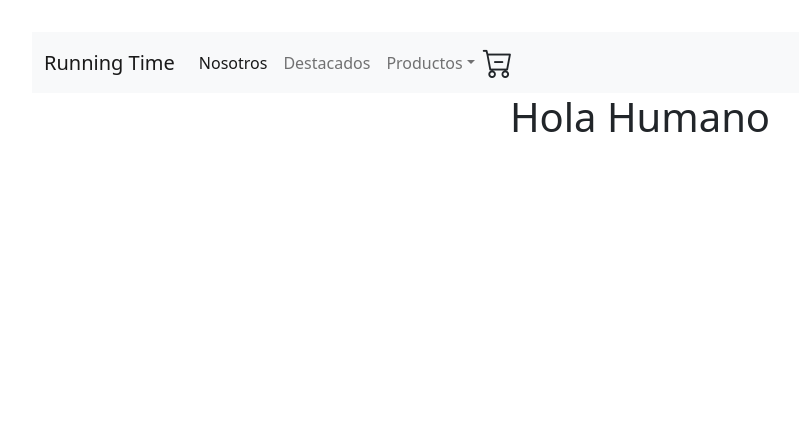
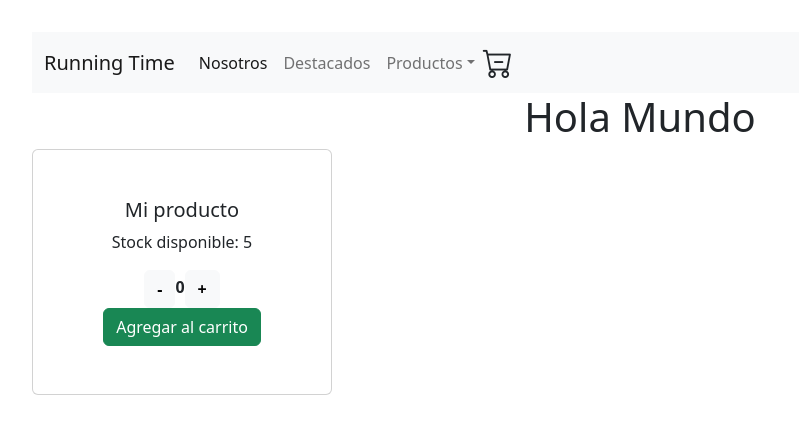
Before and after one commit to Ignacio1711/CoderReact, a React (Vite) app in the folder RunningTime/: page / in a window 1280 px wide. Shown: the top 434 px of the page, without its empty margins (0-799 px from the left). Built offline with nearby package versions, Linux system fonts and the light colour scheme.

Commit message:
Se agrega contenedor con conteo de stock

```diff
--- a/RunningTime/src/App.jsx
+++ b/RunningTime/src/App.jsx
@@ -4,12 +4,13 @@ import './App.css'
 import Navbar from './components/navbar/Navbar'
 import ItemListContainer from './components/mainContainer/ItemListContainer'
 
+
 function App() {
 
   return (
     <>
       <Navbar />
-      <ItemListContainer greeting="Hola Humano" />
+      <ItemListContainer greeting="Hola Mundo" />
     </>
   )
 }
--- /dev/null
+++ b/RunningTime/src/components/mainContainer/ItemCount.jsx
@@ -0,0 +1,42 @@
+import React from 'react'
+import { useState } from 'react';
+
+const ItemCount = () => {
+
+    const [value, setValue] = useState(0);
+    const [stock, setStock] = useState(5);
+    let initial = 5
+
+    const  addItem= () => {
+     if (value < initial) {
+        setValue(value+1)
+        setStock(stock-1)
+     }
+    }
+
+    const subtractItem =() =>{
+        if (value > 0) {
+            setValue(value-1)
+            setStock(stock+1)
+    }
+}
+
+  return (
+      <>
+
+        <div className="card" style={{width:300}}>
+         <div className="card-body">
+                    <h5 className="card-title">Mi producto</h5>
+                    <p className="card-text">Stock disponible:  {stock}</p>
+                    <button type="button" className="btn btn-light" onClick={subtractItem}><strong>-</strong> </button>
+                    <label> <strong>{value}</strong> </label>
+                    <button type="button" className="btn btn-light" onClick={addItem}><strong>+</strong></button>
+                    <button type="button" className="btn btn-success">Agregar al carrito</button>
+            </div>
+        </div>
+      </>
+
+  )
+}
+
+export default ItemCount
--- a/RunningTime/src/components/mainContainer/ItemListContainer.jsx
+++ b/RunningTime/src/components/mainContainer/ItemListContainer.jsx
@@ -1,7 +1,12 @@
+import ItemCount from "./ItemCount"
 
 const ItemListContainer = ({greeting}) => {
   return (
-    <h1>{greeting}</h1>
+    <>
+      <h1>{greeting}</h1>
+      <ItemCount />
+    </>
+
   )
 }
 
```
